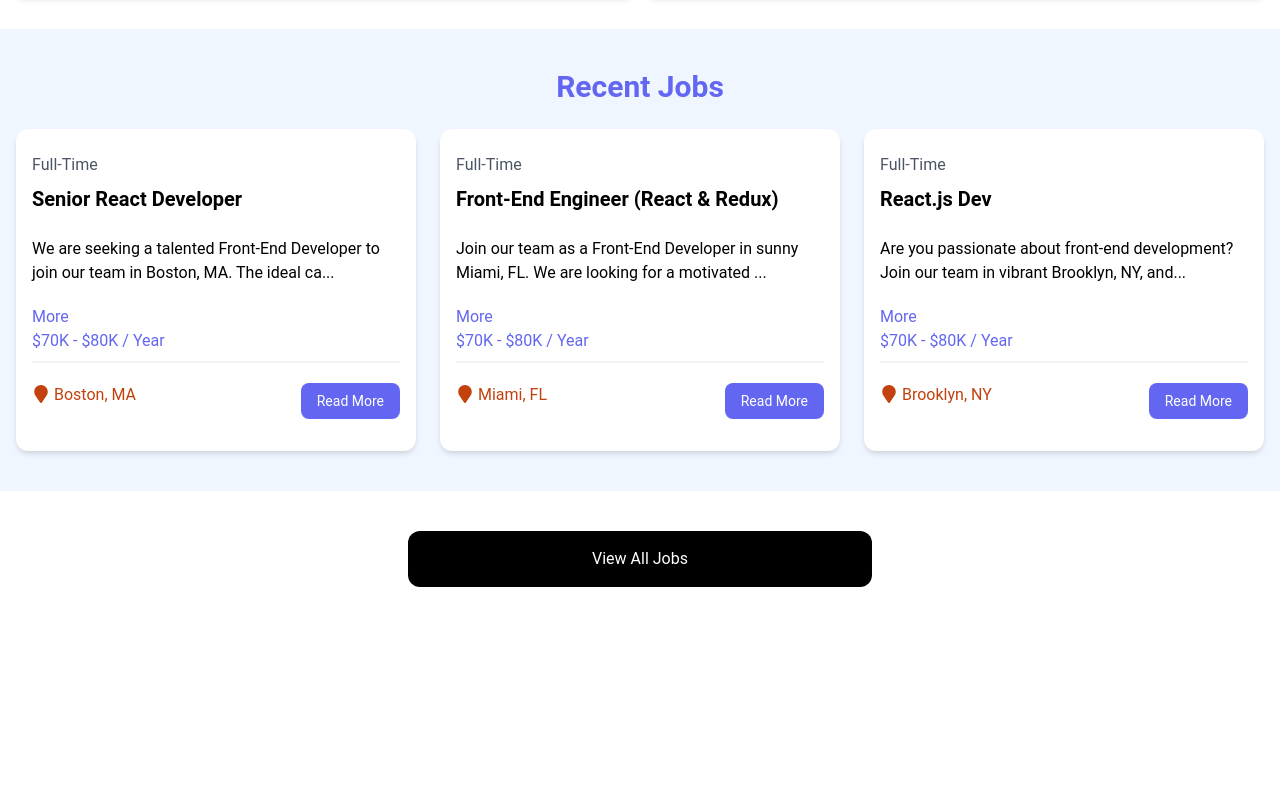
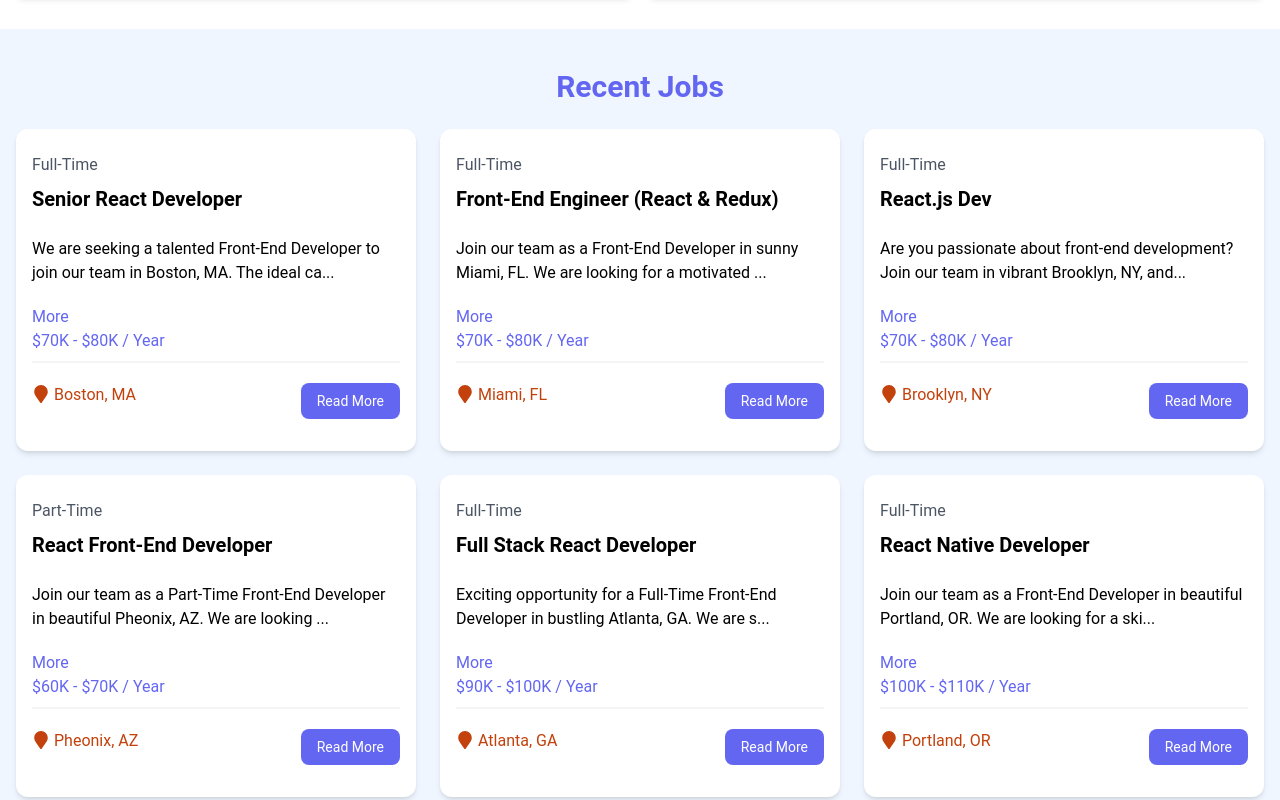
Before and after one commit to SujahathMSM/React-Job-Site, a React (Vite) app: page / in a window 1280 px wide. Shown: the part 580-1380 px from the top of the page. Before the commit the page ends 1207 px from the top, so only its background shows below. Built offline with nearby package versions, Linux system fonts and the light colour scheme; data requests are answered from the project's data file.

Commit message:
Added the json file as a server

```diff
--- a/src/components/JobListings.jsx
+++ b/src/components/JobListings.jsx
@@ -1,22 +1,46 @@
+/* This code snippet is a React component named `JobListings`. Here's a breakdown of what it does: */
 import React from 'react'
-import Jobs from '../jobs.json'
 import JobsList from './JobsList'
-import { useState } from 'react'
+import { useState, useEffect } from 'react'
 // eslint-disable-next-line react/prop-types
-const JobListings = ({Home=false}) => {
+const JobListings = ({ Home = false }) => {
 
-  const recentJobs = Home ? Jobs.slice(0,3): Jobs;
+  const [jobs, setJobs] = useState([]);
+  const [loading, setLoading] = useState(true);
+
+  useEffect(() => {
+    const fetchJobs = async () => {
+
+      try {
+        const res = await fetch('http://localhost:5000/jobs')
+        const data = await res.json();
+        setJobs(data)
+      } catch (error) {
+        console.log("Error Fecthing data", error);
+      } finally {
+        setLoading(false)
+      }
+
+    }
+
+    fetchJobs();
+  }, [])
+
   return (
     <section className="bg-blue-50 px-4 py-10">
       <div className="container-xl lg:container m-auto">
         <h2 className="text-3xl font-bold text-indigo-500 mb-6 text-center">
-        { Home ? "Recent Jobs" : "Browse Jobs"}
+          {Home ? "Recent Jobs" : "Browse Jobs"}
         </h2>
         <div className="grid grid-cols-1 md:grid-cols-3 gap-6">
 
-      {recentJobs.map((job) => (
-        <JobsList Job={job} key={job.id}/>
+          {loading ? (<h2>Loading ...</h2>) : (
+            <>
+              {jobs.map((job) => (
+                <JobsList Job={job} key={job.id} />
               ))}
+            </>
+          )}
 
         </div>
       </div>
--- a/src/jobs.json
+++ b/src/jobs.json
@@ -1,4 +1,5 @@
-[
+{
+  "jobs":[
   {
     "id": "1",
     "title": "Senior React Developer",
@@ -84,3 +85,4 @@
     }
   }
 ]
+}
```
Also changed, not shown: package.json (+5 -2 lines), 1 other file (tests, documents, lock files or other folders). Lines whose indentation alone changed are shown as unchanged.
